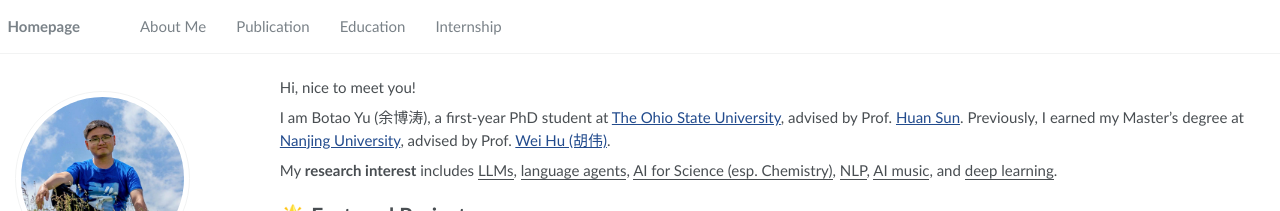
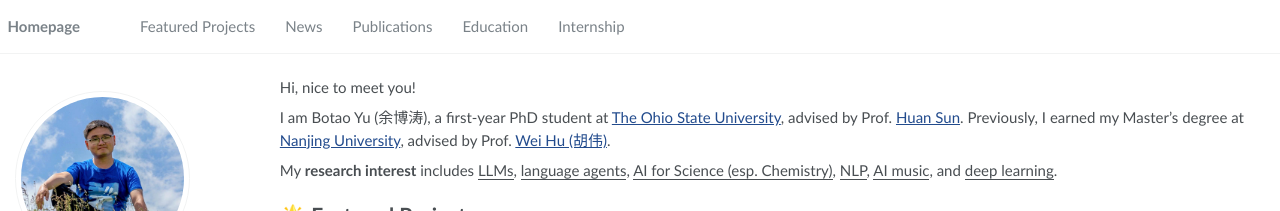
Before and after one commit to btyu/btyu.github.io, a Jekyll site: the page built from _pages/about.md, in a window 1280 px wide. Shown: the top 211 px of the page. Built offline with Jekyll 4.4.1, drawn with Linux system fonts in a browser that asks for light colours.

Commit message:
Updated menu

```diff
--- a/_data/navigation.yml
+++ b/_data/navigation.yml
@@ -1,16 +1,16 @@
 # main links links
 main:
-  - title: "About Me"
-    url: "/#about-me"
+  # - title: "About Me"
+  #   url: "/#about-me"
 
-  # - title: "News"
-  #   url: "/#-news"
+  - title: "Featured Projects"
+    url: "/#-featured-projects"
 
-  - title: "Publication"
-    url: "/#-publication"
+  - title: "News"
+    url: "/#-news"
 
-  # - title: "Honors and Awards"
-  #   url: "/#-honors-and-awards"
+  - title: "Publications"
+    url: "/#-publications"
 
   - title: "Education"
     url: "/#-education"
```
Also changed, not shown: 1 other file.
